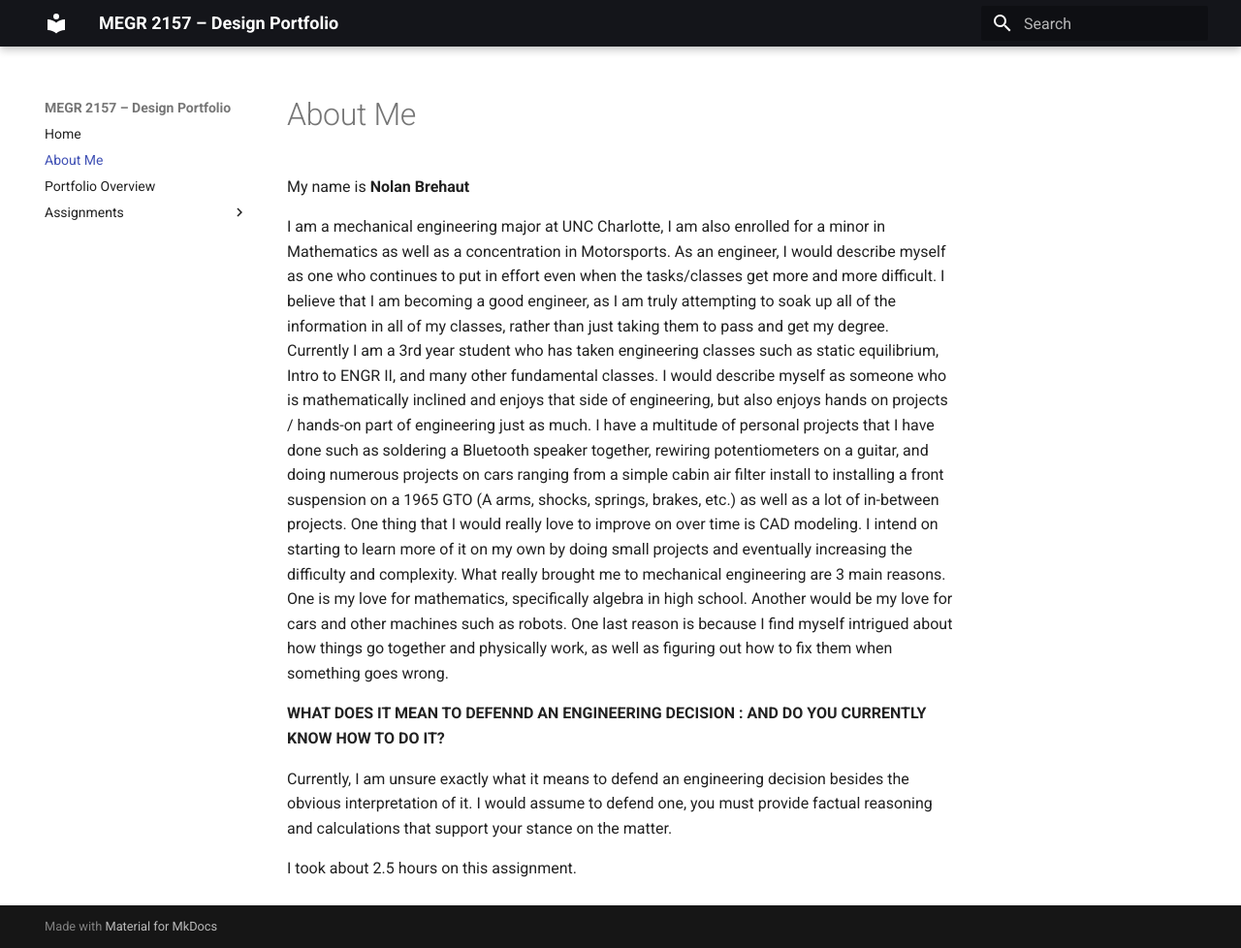
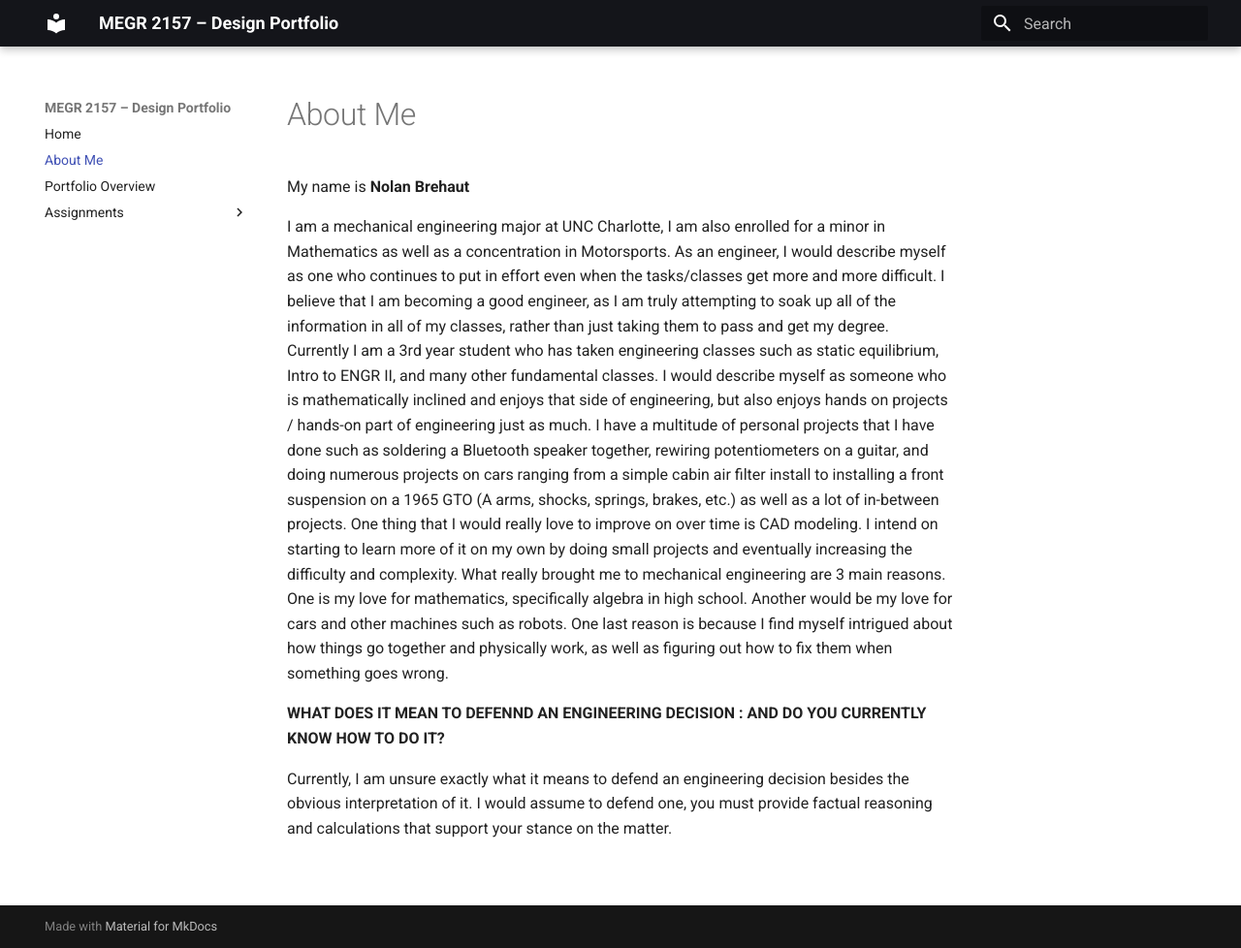
Before and after one commit to nbrehaut/megr2157-portfolio, an MkDocs documentation site: the page built from docs/aboutme/index.md, in a window 1280 px wide and 978 px high. Shown: the whole window at 97% size. Built offline with MkDocs 1.6.1 and Material for MkDocs 9.7.7, drawn with Linux system fonts in a browser that asks for light colours.

Commit message:
Update index.md

```diff
--- a/docs/aboutme/index.md
+++ b/docs/aboutme/index.md
@@ -7,5 +7,3 @@ I am a mechanical engineering major at UNC Charlotte, I am also enrolled for a m
 **WHAT DOES IT MEAN TO DEFENND AN ENGINEERING DECISION : AND DO YOU CURRENTLY KNOW HOW TO DO IT?**
 
 Currently, I am unsure exactly what it means to defend an engineering decision besides the obvious interpretation of it. I would assume to defend one, you must provide factual reasoning and calculations that support your stance on the matter.
-
-I took about 2.5 hours on this assignment.
```
